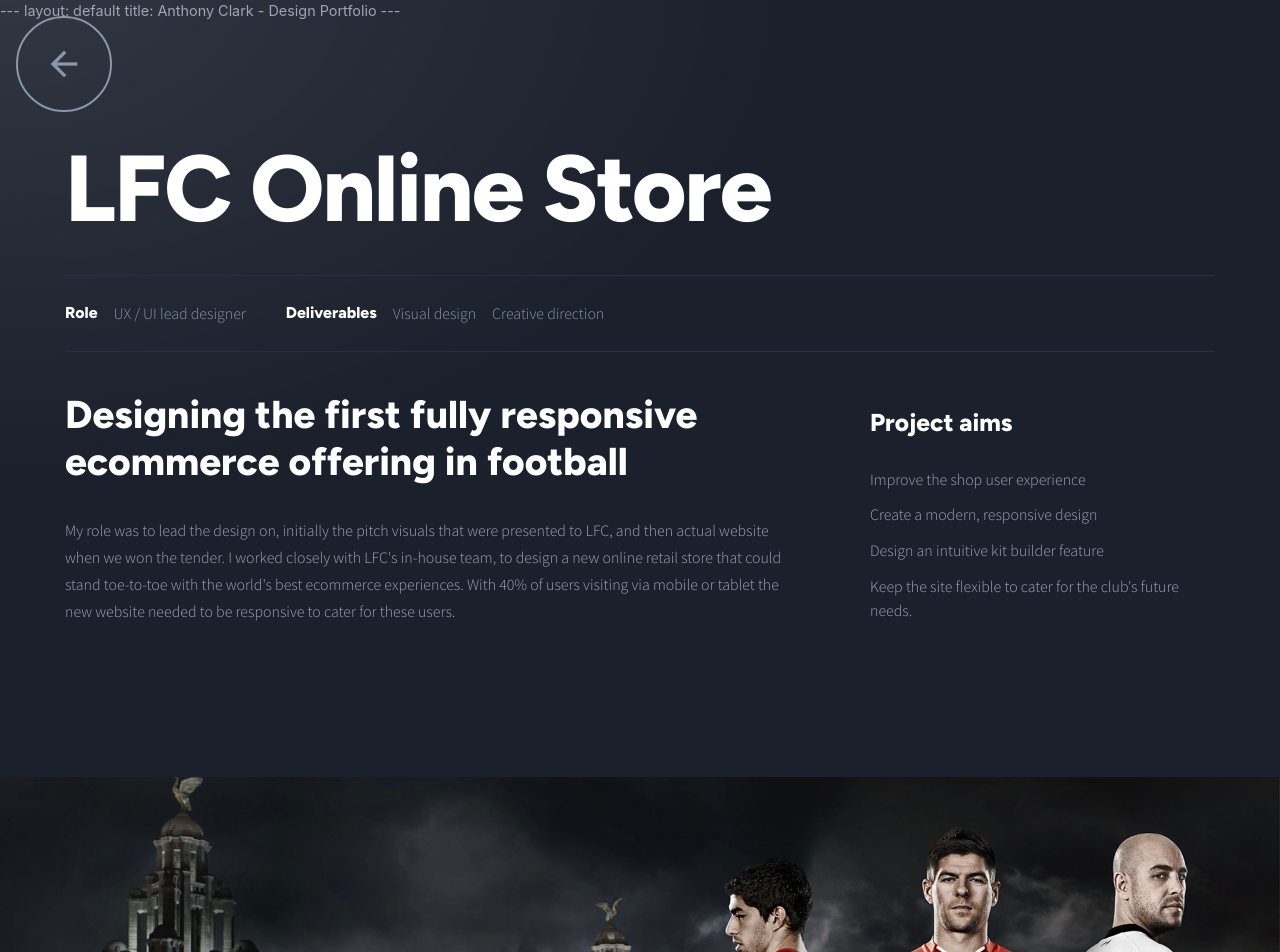
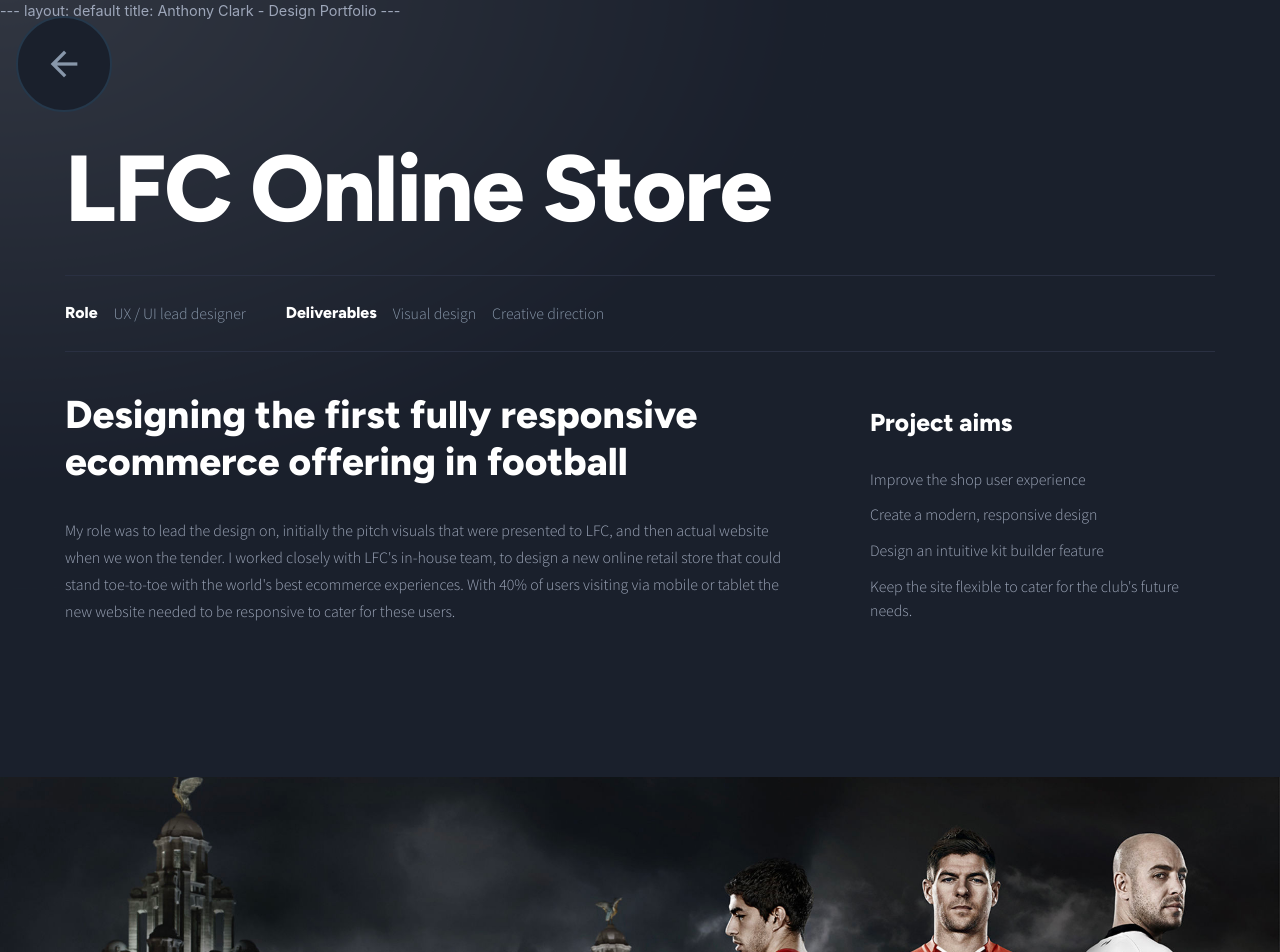
Before and after one commit to anthony-clark/AnthonyClark.github.io, a Jekyll site: the page Liverpool-fc-store.html, which Jekyll copies as it is, in a window 1280 px wide. Shown: the top 952 px of the page. Built offline with Jekyll 4.4.1, drawn with Linux system fonts in a browser that asks for light colours; nearby versions of some CDN libraries.

Commit message:
nav update

```diff
--- a/css/main.css
+++ b/css/main.css
@@ -126,12 +126,12 @@
     width:96px;
     height: 96px;
     border-radius: 100px;
-    border: 2px solid #8897aa;
+    border: 2px solid #25384b;
     display: block;
     text-align:center;
     color: #8897aa;
     position: relative;
-    z-index: 30000;
+    background: #1A202C;
 
 }
 nav ul li a span.material-icons-outlined{
```
